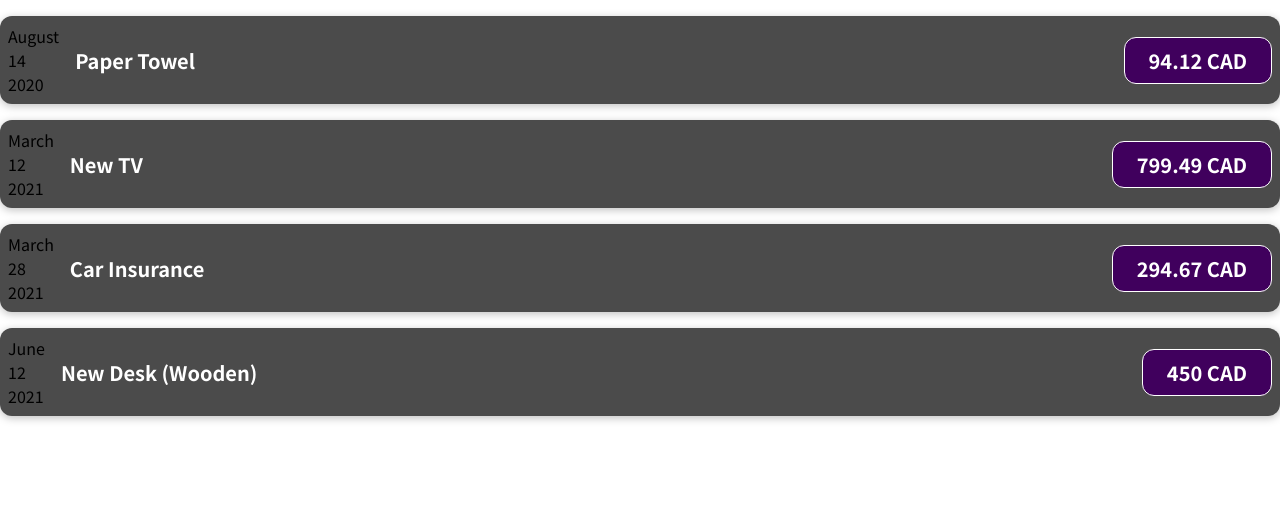
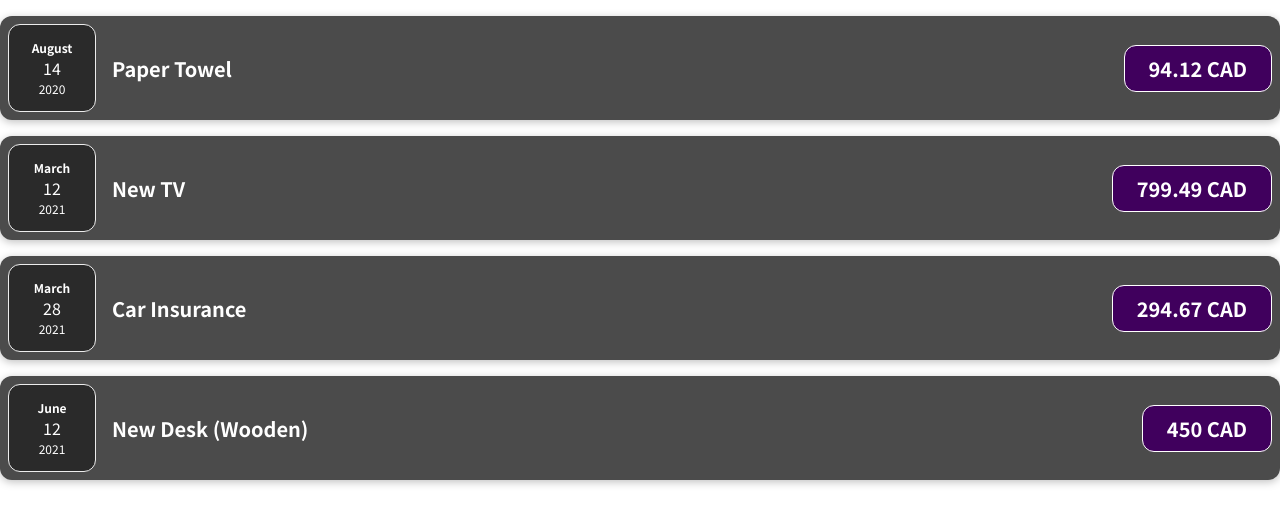
Before and after one commit to MoomenEltelbany/Expense-Project-React, a JavaScript app: page / in a window 1280 px wide. Shown: the top 524 px of the page. Built offline with nearby package versions, Linux system fonts and the light colour scheme.

Commit message:
ExpenseDate.css
Added the styling of the expense date file

```diff
--- /dev/null
+++ b/src/components/ExpenseDate.css
@@ -0,0 +1,26 @@
+.expense-date {
+    display: flex;
+    flex-direction: column;
+    width: 5.5rem;
+    height: 5.5rem;
+    border: 1px solid #ececec;
+    background-color: #2a2a2a;
+    color: white;
+    border-radius: 12px;
+    align-items: center;
+    justify-content: center;
+}
+
+.expense-date__month {
+    font-size: 0.75rem;
+    font-weight: bold;
+}
+
+.expense-date__year {
+    font-size: 0.75rem;
+}
+
+.expense-date__day {
+    font-size: 1.5rem;
+    font-weight: bold;
+}
--- a/src/components/ExpenseDate.js
+++ b/src/components/ExpenseDate.js
@@ -1,3 +1,5 @@
+import "./ExpenseDate.css";
+
 function ExpenseDate(props) {
     const month = props.date.toLocaleString("en-US", { month: "long" });
     const day = props.date.toLocaleString("en-US", { day: "2-digit" });
@@ -5,10 +7,10 @@
 
     return (
         <>
-            <div>
-                <div>{month}</div>
-                <div>{day}</div>
-                <div>{year}</div>
+            <div className="expense-date">
+                <div className="expense-date__month">{month}</div>
+                <div className="expense-day">{day}</div>
+                <div className="expense-date__year">{year}</div>
             </div>
         </>
     );
```
Also changed, not shown: 1 other file (tests, documents, lock files or other folders).
